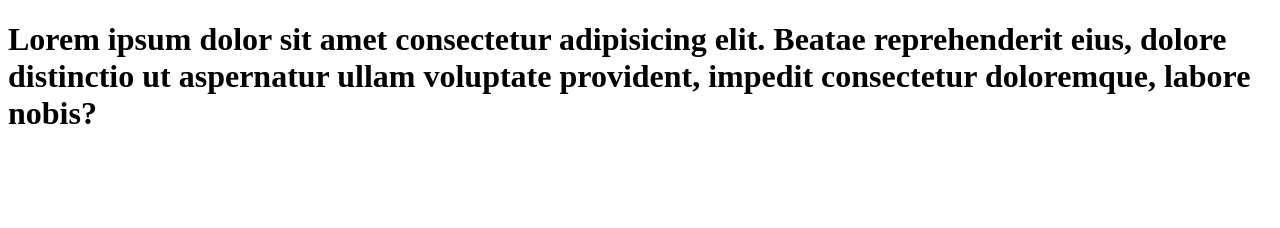
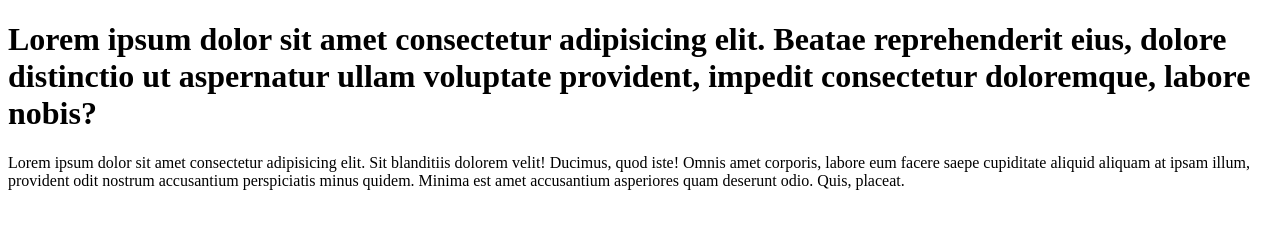
Before and after one commit to thevinay1712/learn_git, a plain HTML site: page index.html in a window 1280 px wide. Drawn offline with Linux system fonts and the light colour scheme.

Commit message:
add paragraph

```diff
--- a/index.html
+++ b/index.html
@@ -9,5 +9,6 @@
     <h1>
         Lorem ipsum dolor sit amet consectetur adipisicing elit. Beatae reprehenderit eius, dolore distinctio ut aspernatur ullam voluptate provident, impedit consectetur doloremque, labore nobis?
     </h1>
+    <p>Lorem ipsum dolor sit amet consectetur adipisicing elit. Sit blanditiis dolorem velit! Ducimus, quod iste! Omnis amet corporis, labore eum facere saepe cupiditate aliquid aliquam at ipsam illum, provident odit nostrum accusantium perspiciatis minus quidem. Minima est amet accusantium asperiores quam deserunt odio. Quis, placeat.</p>
 </body>
 </html>
```
